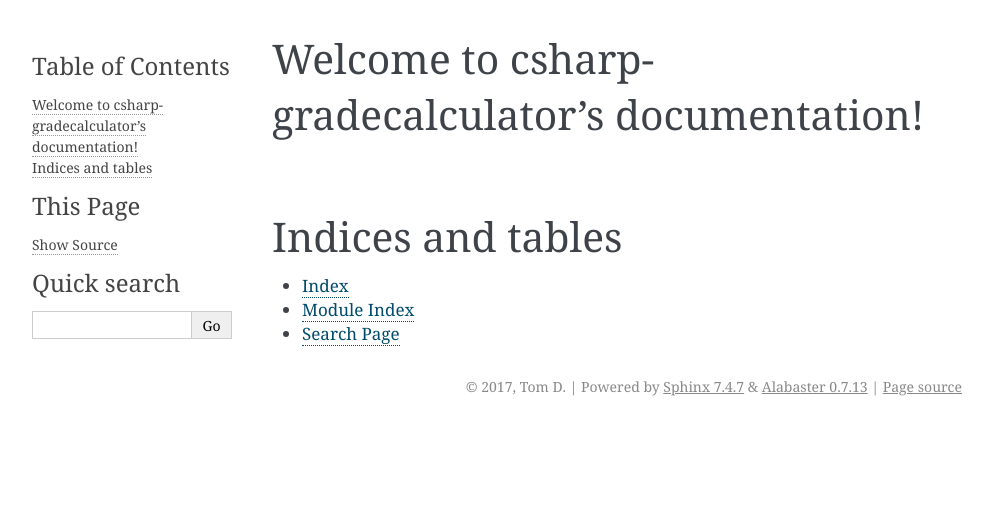
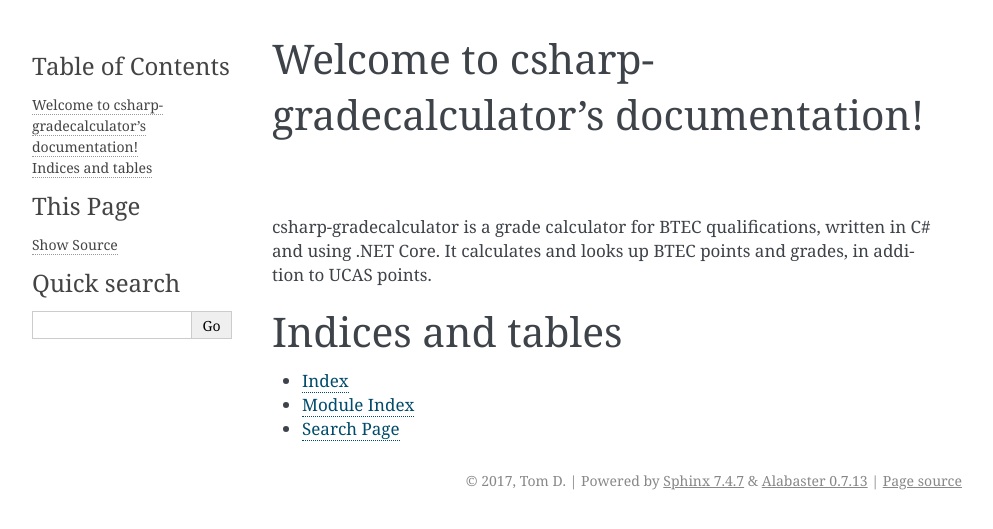
Before and after one commit to tom29739/csharp-gradecalculator, a Sphinx documentation site: the page built from docs/index.rst, in a window 1280 px wide. Shown: the top 529 px of the page, without its empty margins (148-1141 px from the left). Built offline with Sphinx 7.4.7, drawn with Linux system fonts in a browser that asks for light colours.

Commit message:
Write introduction for docs

```diff
--- a/docs/index.rst
+++ b/docs/index.rst
@@ -17,6 +17,9 @@ Welcome to csharp-gradecalculator's documentation!
    Support
    Licence
 
+csharp-gradecalculator is a grade calculator for BTEC qualifications,
+written in C# and using .NET Core. It calculates and looks up BTEC
+points and grades, in addition to UCAS points.
 
 Indices and tables
 ==================
```
